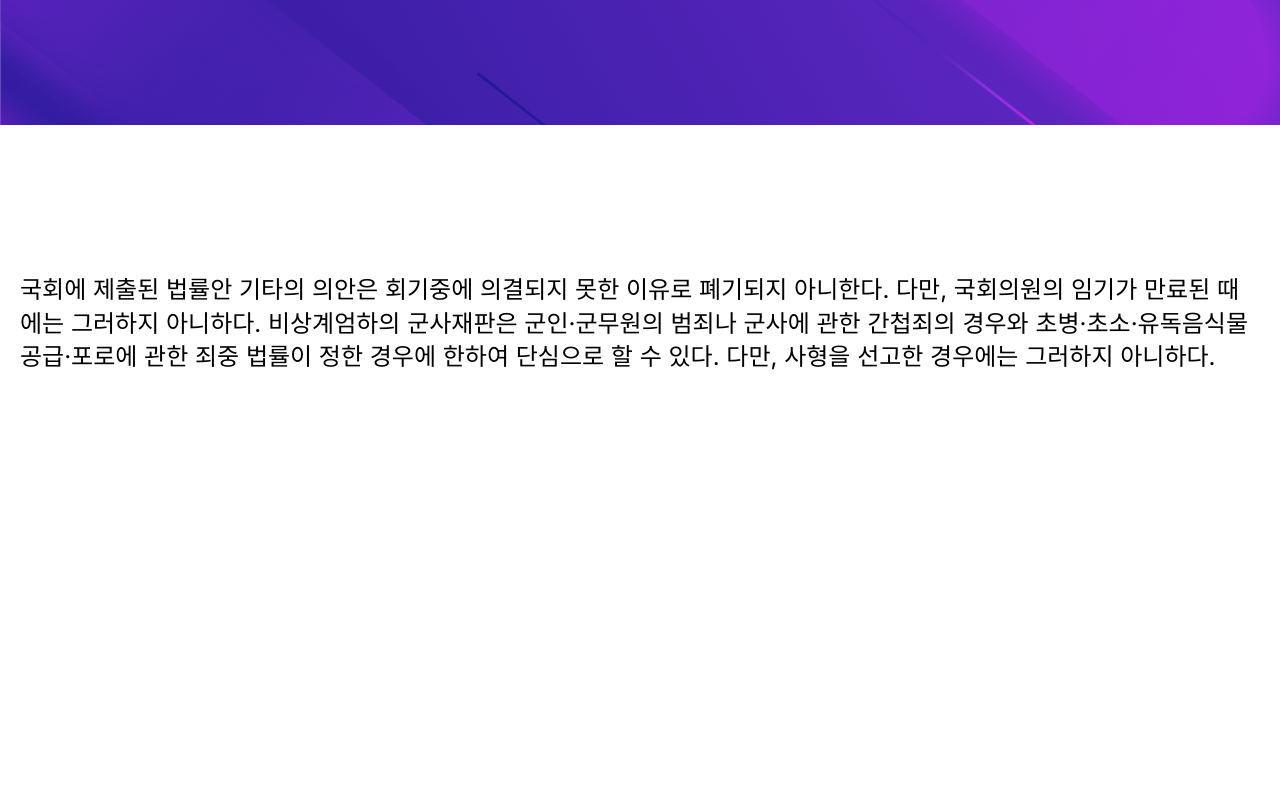
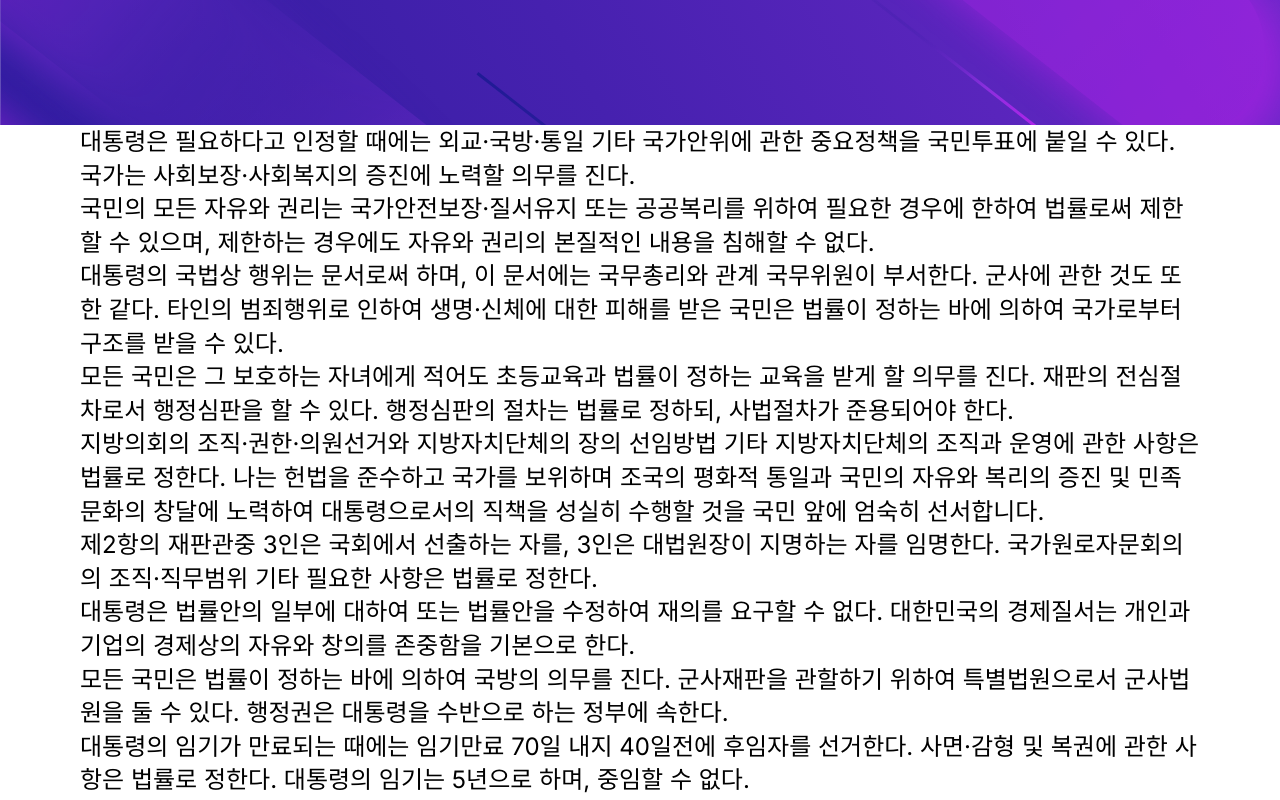
Before and after one commit to sockki/flawDetector, a Next.js app: page /policy in a window 1280 px wide. Shown: the part 720-1520 px from the top of the page. Built offline with nearby package versions, Linux system fonts and the light colour scheme.

Commit message:
Fix: Policy 이용약관 내용 추가 및 좌우 패딩

```diff
--- a/src/app/policy/Personal.tsx
+++ b/src/app/policy/Personal.tsx
@@ -1,7 +1,9 @@
+'use client';
+
 export default function MyComponent() {
   return (
     <div className="relative min-h-screen bg-white">
-      <div className="relative flex h-[70.8rem] w-[192rem] flex-col items-center justify-center gap-4 bg-[url('/icons/policyBackground.svg')] py-[9.7rem]">
+      <div className="relative flex h-[70.8rem] w-[192rem] flex-col items-center justify-center gap-4 bg-[url('/icons/policyBackground.svg')] py-[5rem]">
         <h1 className="text-center text-[3.2rem] font-semibold leading-[4.48rem] tracking-[0.015em] text-white">
           우리는 당신의 개인정보 보호와 신뢰를 중요하게 생각합니다.
         </h1>
@@ -15,13 +17,47 @@ export default function MyComponent() {
       </div>
 
       <div className="flex min-h-screen items-center justify-center">
-        <div className="relative h-[54.4rem] w-[176.089rem] bg-white p-8">
+        <div className="bg-white px-[8rem]">
           <p className="text-left text-[2.4rem] leading-[3.36rem] text-black">
-            국회에 제출된 법률안 기타의 의안은 회기중에 의결되지 못한 이유로 폐기되지 아니한다.
-            다만, 국회의원의 임기가 만료된 때에는 그러하지 아니하다. 비상계엄하의 군사재판은
-            군인·군무원의 범죄나 군사에 관한 간첩죄의 경우와 초병·초소·유독음식물공급·포로에 관한
-            죄중 법률이 정한 경우에 한하여 단심으로 할 수 있다. 다만, 사형을 선고한 경우에는
-            그러하지 아니하다.
+            대통령은 필요하다고 인정할 때에는 외교·국방·통일 기타 국가안위에 관한 중요정책을
+            국민투표에 붙일 수 있다. 국가는 사회보장·사회복지의 증진에 노력할 의무를 진다.
+            <br />
+            국민의 모든 자유와 권리는 국가안전보장·질서유지 또는 공공복리를 위하여 필요한 경우에
+            한하여 법률로써 제한할 수 있으며, 제한하는 경우에도 자유와 권리의 본질적인 내용을 침해할
+            수 없다.
+            <br />
+            대통령의 국법상 행위는 문서로써 하며, 이 문서에는 국무총리와 관계 국무위원이 부서한다.
+            군사에 관한 것도 또한 같다. 타인의 범죄행위로 인하여 생명·신체에 대한 피해를 받은 국민은
+            법률이 정하는 바에 의하여 국가로부터 구조를 받을 수 있다.
+            <br />
+            모든 국민은 그 보호하는 자녀에게 적어도 초등교육과 법률이 정하는 교육을 받게 할 의무를
+            진다. 재판의 전심절차로서 행정심판을 할 수 있다. 행정심판의 절차는 법률로 정하되,
+            사법절차가 준용되어야 한다.
+            <br />
+            지방의회의 조직·권한·의원선거와 지방자치단체의 장의 선임방법 기타 지방자치단체의 조직과
+            운영에 관한 사항은 법률로 정한다. 나는 헌법을 준수하고 국가를 보위하며 조국의 평화적
+            통일과 국민의 자유와 복리의 증진 및 민족문화의 창달에 노력하여 대통령으로서의 직책을
+            성실히 수행할 것을 국민 앞에 엄숙히 선서합니다.
+            <br />
+            제2항의 재판관중 3인은 국회에서 선출하는 자를, 3인은 대법원장이 지명하는 자를 임명한다.
+            국가원로자문회의의 조직·직무범위 기타 필요한 사항은 법률로 정한다.
+            <br />
+            대통령은 법률안의 일부에 대하여 또는 법률안을 수정하여 재의를 요구할 수 없다. 대한민국의
+            경제질서는 개인과 기업의 경제상의 자유와 창의를 존중함을 기본으로 한다.
+            <br />
+            모든 국민은 법률이 정하는 바에 의하여 국방의 의무를 진다. 군사재판을 관할하기 위하여
+            특별법원으로서 군사법원을 둘 수 있다. 행정권은 대통령을 수반으로 하는 정부에 속한다.
+            <br />
+            대통령의 임기가 만료되는 때에는 임기만료 70일 내지 40일전에 후임자를 선거한다. 사면·감형
+            및 복권에 관한 사항은 법률로 정한다. 대통령의 임기는 5년으로 하며, 중임할 수 없다.
+            <br />
+            선거와 국민투표의 공정한 관리 및 정당에 관한 사무를 처리하기 위하여 선거관리위원회를
+            둔다. 국회는 법률에 저촉되지 아니하는 범위안에서 의사와 내부규율에 관한 규칙을 제정할 수
+            있다.
+            <br />
+            헌법개정은 국회재적의원 과반수 또는 대통령의 발의로 제안된다. 국가는 노인과 청소년의
+            복지향상을 위한 정책을 실시할 의무를 진다. 모든 국민은 법률이 정하는 바에 의하여
+            국가기관에 문서로 청원할 권리를 가진다.
           </p>
         </div>
       </div>
--- a/src/app/policy/Service.tsx
+++ b/src/app/policy/Service.tsx
@@ -1,7 +1,7 @@
 export default function MyComponent() {
   return (
-    <div className="relative min-h-screen bg-white">
-      <div className="relative flex h-[70.8rem] w-[192rem] flex-col items-center justify-center bg-[url('/icons/policyBackground.svg')] bg-cover py-[9.7rem]">
+    <div className="relative bg-white">
+      <div className="flex h-[70.8rem] w-[192rem] items-center justify-center bg-[url('/icons/policyBackground.svg')] bg-cover py-[9.7rem]">
         <div className="flex flex-col items-center gap-4">
           <h1 className="text-center text-[3.2rem] font-semibold leading-[4.48rem] tracking-[0.015em] text-white">
             플로디덱터 일반 사용 약관
@@ -17,13 +17,47 @@ export default function MyComponent() {
       </div>
 
       <div className="flex min-h-screen items-center justify-center">
-        <div className="relative h-[54.4rem] w-[176.089rem] bg-white p-8">
+        <div className="bg-white px-[8rem]">
           <p className="text-left text-[2.4rem] leading-[3.36rem] text-black">
-            국회에 제출된 법률안 기타의 의안은 회기중에 의결되지 못한 이유로 폐기되지 아니한다.
-            다만, 국회의원의 임기가 만료된 때에는 그러하지 아니하다. 비상계엄하의 군사재판은
-            군인·군무원의 범죄나 군사에 관한 간첩죄의 경우와 초병·초소·유독음식물공급·포로에 관한
-            죄중 법률이 정한 경우에 한하여 단심으로 할 수 있다. 다만, 사형을 선고한 경우에는
-            그러하지 아니하다.
+            대통령은 필요하다고 인정할 때에는 외교·국방·통일 기타 국가안위에 관한 중요정책을
+            국민투표에 붙일 수 있다. 국가는 사회보장·사회복지의 증진에 노력할 의무를 진다.
+            <br />
+            국민의 모든 자유와 권리는 국가안전보장·질서유지 또는 공공복리를 위하여 필요한 경우에
+            한하여 법률로써 제한할 수 있으며, 제한하는 경우에도 자유와 권리의 본질적인 내용을 침해할
+            수 없다.
+            <br />
+            대통령의 국법상 행위는 문서로써 하며, 이 문서에는 국무총리와 관계 국무위원이 부서한다.
+            군사에 관한 것도 또한 같다. 타인의 범죄행위로 인하여 생명·신체에 대한 피해를 받은 국민은
+            법률이 정하는 바에 의하여 국가로부터 구조를 받을 수 있다.
+            <br />
+            모든 국민은 그 보호하는 자녀에게 적어도 초등교육과 법률이 정하는 교육을 받게 할 의무를
+            진다. 재판의 전심절차로서 행정심판을 할 수 있다. 행정심판의 절차는 법률로 정하되,
+            사법절차가 준용되어야 한다.
+            <br />
+            지방의회의 조직·권한·의원선거와 지방자치단체의 장의 선임방법 기타 지방자치단체의 조직과
+            운영에 관한 사항은 법률로 정한다. 나는 헌법을 준수하고 국가를 보위하며 조국의 평화적
+            통일과 국민의 자유와 복리의 증진 및 민족문화의 창달에 노력하여 대통령으로서의 직책을
+            성실히 수행할 것을 국민 앞에 엄숙히 선서합니다.
+            <br />
+            제2항의 재판관중 3인은 국회에서 선출하는 자를, 3인은 대법원장이 지명하는 자를 임명한다.
+            국가원로자문회의의 조직·직무범위 기타 필요한 사항은 법률로 정한다.
+            <br />
+            대통령은 법률안의 일부에 대하여 또는 법률안을 수정하여 재의를 요구할 수 없다. 대한민국의
+            경제질서는 개인과 기업의 경제상의 자유와 창의를 존중함을 기본으로 한다.
+            <br />
+            모든 국민은 법률이 정하는 바에 의하여 국방의 의무를 진다. 군사재판을 관할하기 위하여
+            특별법원으로서 군사법원을 둘 수 있다. 행정권은 대통령을 수반으로 하는 정부에 속한다.
+            <br />
+            대통령의 임기가 만료되는 때에는 임기만료 70일 내지 40일전에 후임자를 선거한다. 사면·감형
+            및 복권에 관한 사항은 법률로 정한다. 대통령의 임기는 5년으로 하며, 중임할 수 없다.
+            <br />
+            선거와 국민투표의 공정한 관리 및 정당에 관한 사무를 처리하기 위하여 선거관리위원회를
+            둔다. 국회는 법률에 저촉되지 아니하는 범위안에서 의사와 내부규율에 관한 규칙을 제정할 수
+            있다.
+            <br />
+            헌법개정은 국회재적의원 과반수 또는 대통령의 발의로 제안된다. 국가는 노인과 청소년의
+            복지향상을 위한 정책을 실시할 의무를 진다. 모든 국민은 법률이 정하는 바에 의하여
+            국가기관에 문서로 청원할 권리를 가진다.
           </p>
         </div>
       </div>
```
